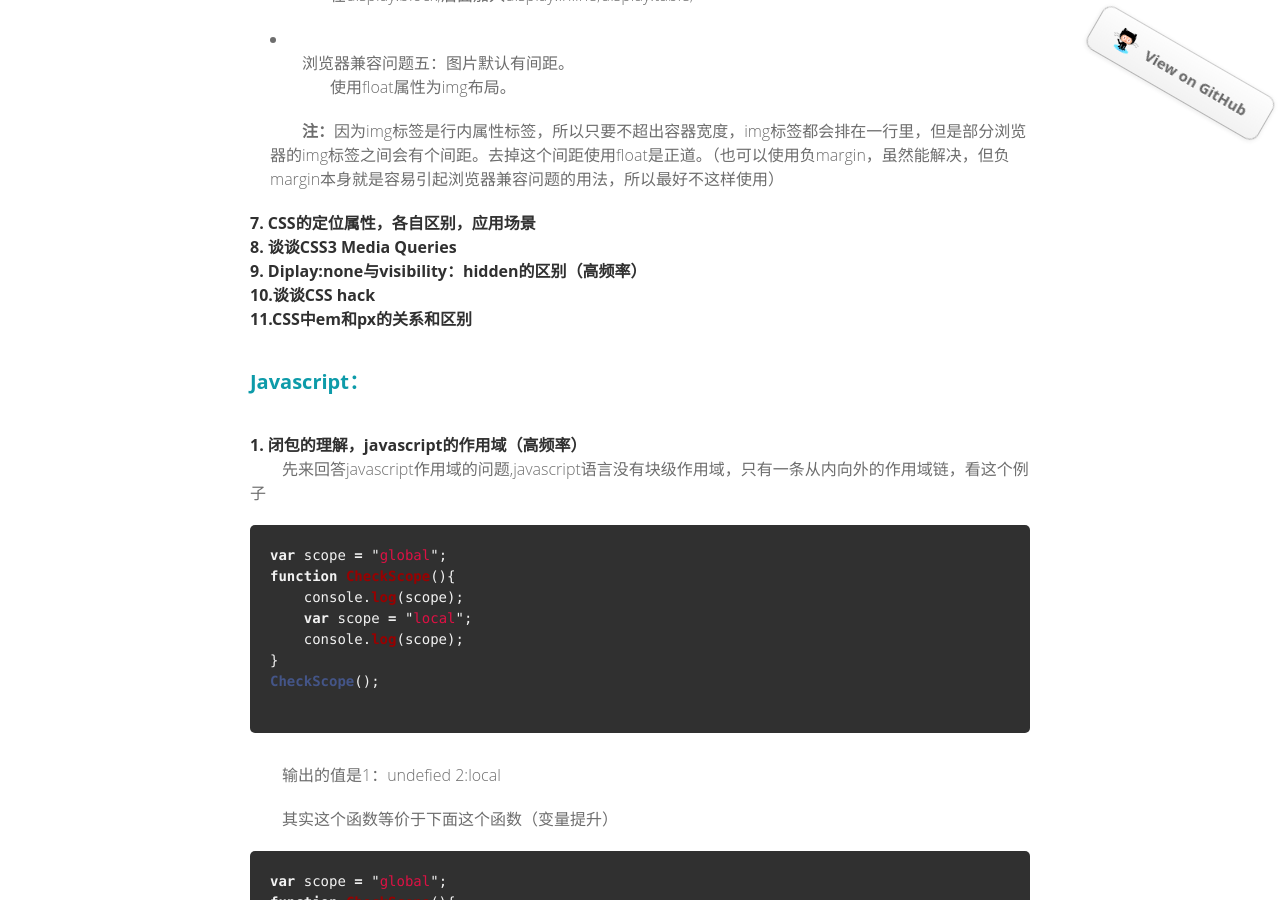
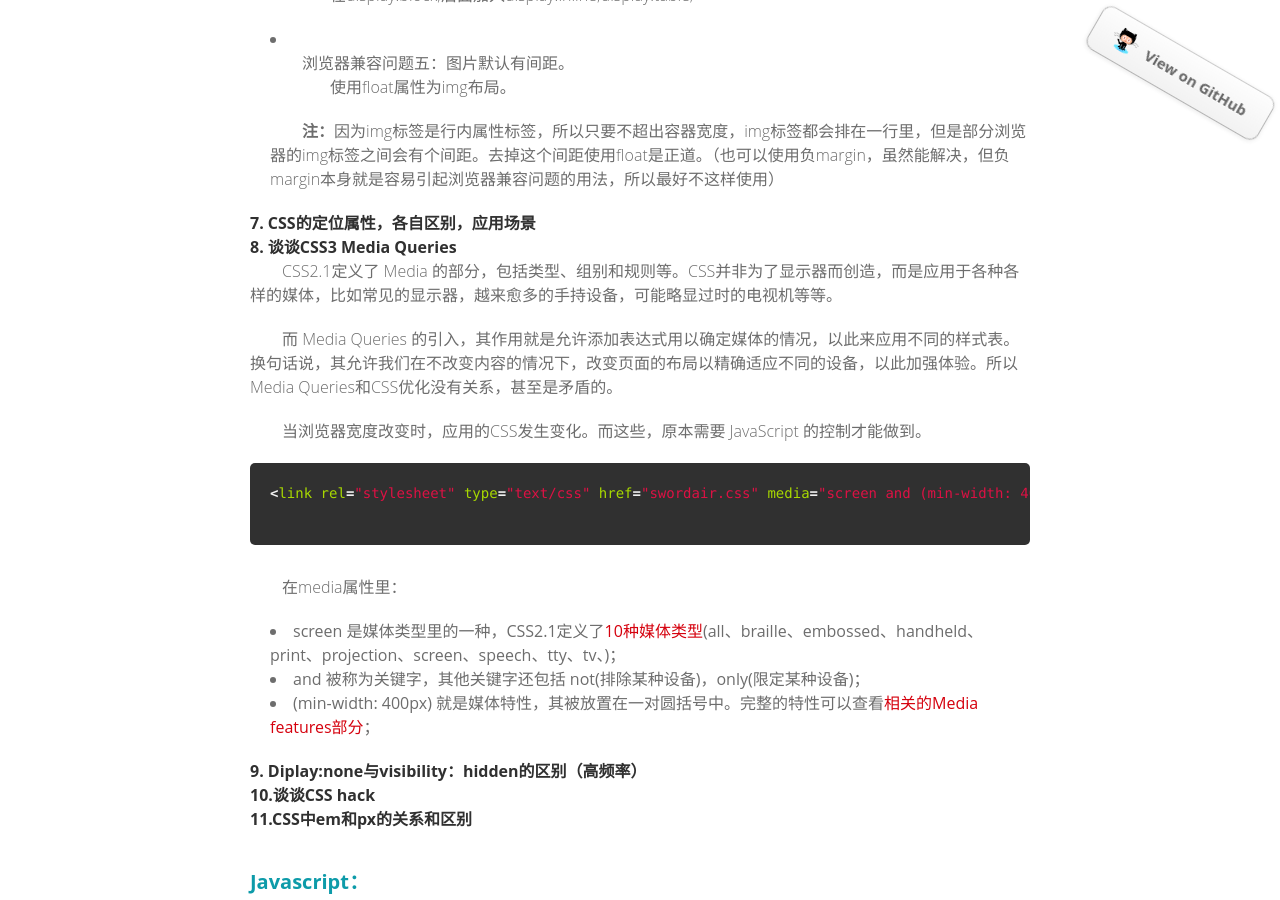
Before and after one commit to yubiaobin/yubiaobin.github.io, a Jekyll site: the page built from _posts/2013-01-12-interview.html, in a window 1280 px wide and 900 px high, scrolled down 6445 px. Built offline with Jekyll 4.4.1, drawn with Linux system fonts in a browser that asks for light colours; comment, search, counter and statistics services are not loaded.

Commit message:
modified interview blog

```diff
--- a/_posts/2013-01-12-interview.html
+++ b/_posts/2013-01-12-interview.html
@@ -326,8 +326,22 @@ title : Web前端的一些面试考察的知识点
 
 
 <h4>8. 谈谈CSS3 Media Queries</h4>
-
-
+<p>CSS2.1定义了 Media 的部分，包括类型、组别和规则等。CSS并非为了显示器而创造，而是应用于各种各样的媒体，比如常见的显示器，越来愈多的手持设备，可能略显过时的电视机等等。</p>
+<p>而 Media Queries 的引入，其作用就是允许添加表达式用以确定媒体的情况，以此来应用不同的样式表。换句话说，其允许我们在不改变内容的情况下，改变页面的布局以精确适应不同的设备，以此加强体验。所以Media Queries和CSS优化没有关系，甚至是矛盾的。</p>
+<p>当浏览器宽度改变时，应用的CSS发生变化。而这些，原本需要 JavaScript 的控制才能做到。</p>
+<p>
+    {% highlight css %}
+<link rel="stylesheet" type="text/css" href="swordair.css" media="screen and (min-width: 400px)">
+    {% endhighlight %}
+</p>
+<p>在media属性里：</p>
+<p>
+    <ul>
+        <li>screen 是媒体类型里的一种，CSS2.1定义了<a href="http://www.w3.org/TR/CSS2/media.html#media-types" target="_blank">10种媒体类型</a>(all、braille、embossed、handheld、print、projection、screen、speech、tty、tv、)；</li>
+        <li>and 被称为关键字，其他关键字还包括 not(排除某种设备)，only(限定某种设备)；</li>
+        <li>(min-width: 400px) 就是媒体特性，其被放置在一对圆括号中。完整的特性可以查看<a href="http://www.w3.org/TR/css3-mediaqueries/#media1" target="_blank">相关的Media features部分</a>；</li>
+    </ul>
+</p>
 
 
 
```
